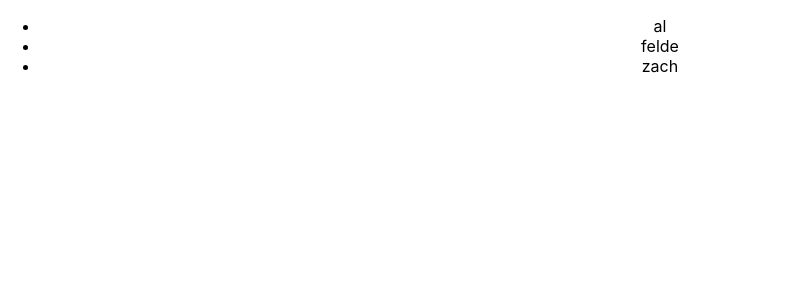
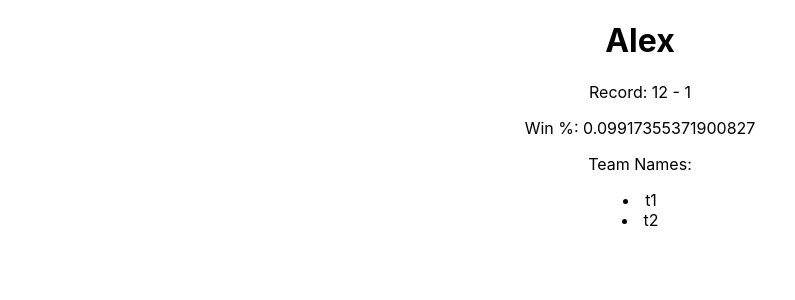
Before and after one commit to adequevedo/league-page, a React (Create React App) app in the folder react-app/: page / in a window 1280 px wide. Shown: the top 300 px of the page, without its empty margins (0-795 px from the left). Built offline with nearby package versions, Linux system fonts and the light colour scheme.

Commit message:
Player stats page

```diff
--- a/react-app/package.json
+++ b/react-app/package.json
@@ -3,6 +3,7 @@
   "version": "0.1.0",
   "private": true,
   "dependencies": {
+    "@material-ui/core": "^4.11.0",
     "@testing-library/jest-dom": "^5.11.5",
     "@testing-library/react": "^11.1.0",
     "@testing-library/user-event": "^12.1.10",
@@ -11,6 +12,7 @@
     "react-bootstrap": "^1.4.0",
     "react-dom": "^17.0.1",
     "react-scripts": "4.0.0",
+    "react-select": "^3.1.0",
     "web-vitals": "^0.2.4"
   },
   "scripts": {
--- a/react-app/src/components/App.js
+++ b/react-app/src/components/App.js
@@ -1,12 +1,14 @@
 import React, { Component } from 'react';
 import '../css/App.css';
 import Players from './Players'
+import Summary from './Summary'
 
 class App extends Component {
   render() {
+    const teams = ["t1", "t2"]
     return (
       <div className="App">
-      <Players />
+      <Summary name="Alex" wins="12" losses="1" teamNames={teams}/>
       </div>
     );
   }
--- /dev/null
+++ b/react-app/src/components/Summary.js
@@ -0,0 +1,20 @@
+import React, { Component } from 'react';
+
+function Summary(props) {
+  return (
+    <div>
+    <h1>{props.name}</h1>
+    <p>Record: {props.wins} - {props.losses}</p>
+    <p>Win %: {props.wins / (props.wins + props.losses)}</p>
+    <p>Team Names: </p>
+      {props.teamNames.map(name => (
+        <li>
+          {name}
+        </li>
+      ))}
+
+    </div>
+  );
+}
+
+export default Summary;
```
Also changed, not shown: 1 other file (tests, documents, lock files or other folders).
